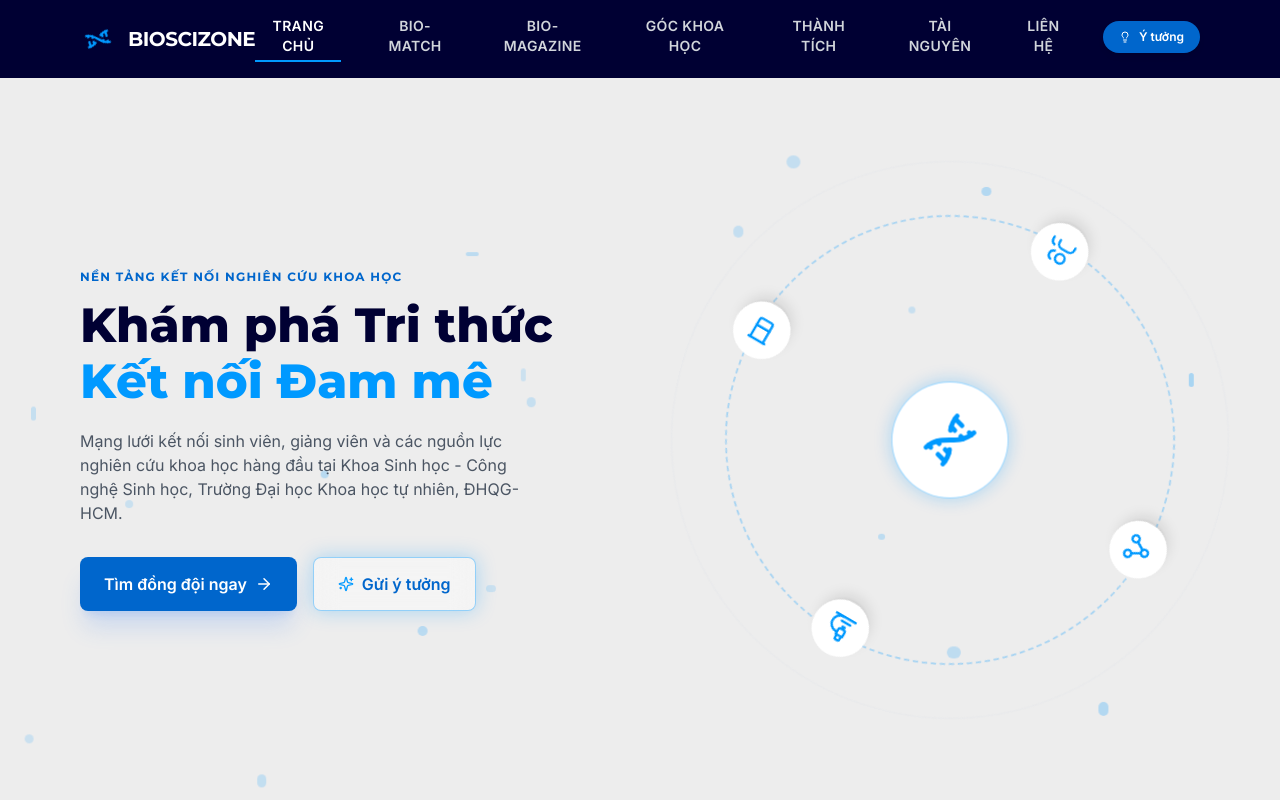
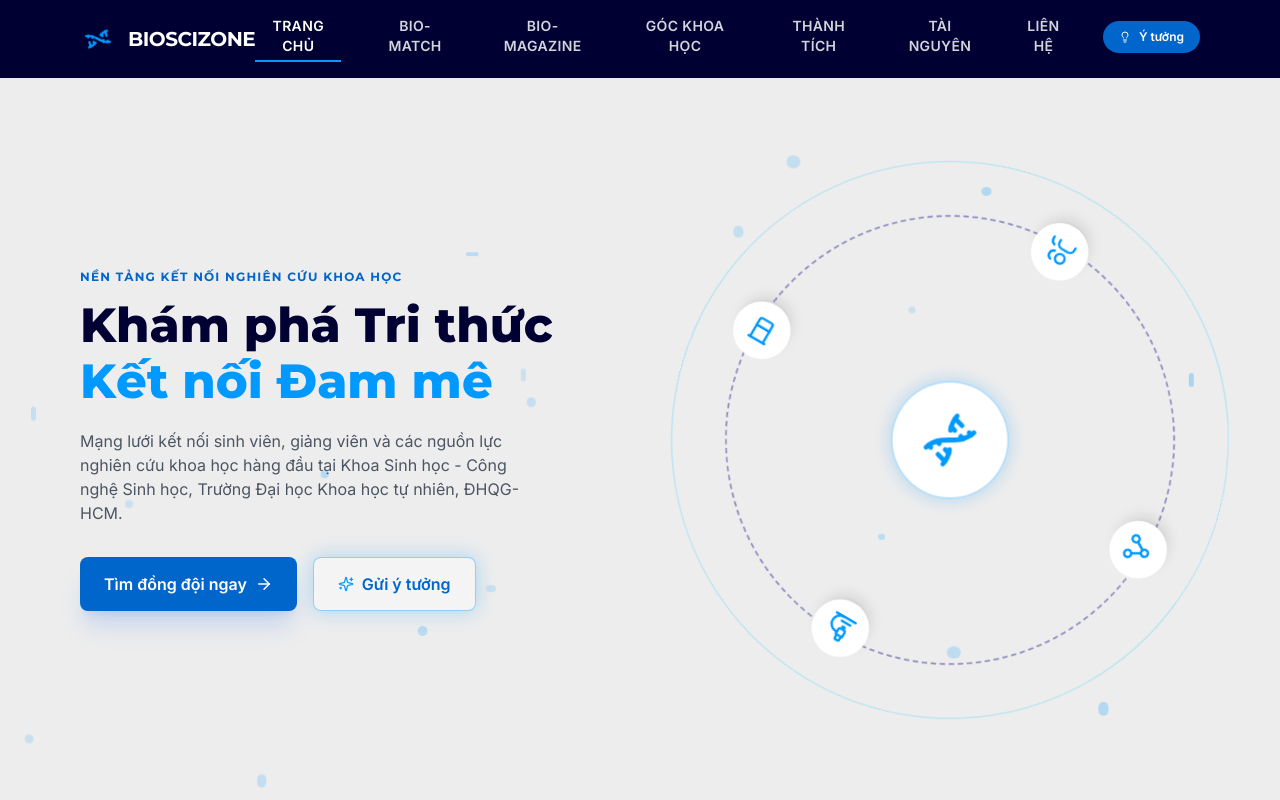
Before and after one commit to eiyuumiru/BIOSCIZONE, a React (Vite) app: page / in a window 1280 px wide. Shown: the top 800 px of the page. Built offline with nearby package versions, Linux system fonts and the light colour scheme.

Commit message:
update orbit display

```diff
--- a/src/components/views/HomeView.tsx
+++ b/src/components/views/HomeView.tsx
@@ -92,8 +92,8 @@ const HomeView: FC<HomeViewProps> = ({ setCurrentView, onIdeaClick }) => {
                     <div className="relative h-[350px] md:h-[500px] flex items-center justify-center overflow-visible">
                         <div className="scale-[0.4] md:scale-[0.7] lg:scale-90 flex items-center justify-center relative">
                             {/* DNA Axis / Central Hub */}
-                            <div className="w-[500px] h-[500px] rounded-full border-2 border-dashed border-[#0099FF]/30 flex items-center justify-center relative animate-[spin_20s_linear_infinite]">
-                                <div className="absolute w-full h-full rounded-full border border-gray-200 opacity-50 scale-125"></div>
+                            <div className="w-[500px] h-[500px] rounded-full border-2 border-dashed border-[#000080]/40 flex items-center justify-center relative animate-[spin_20s_linear_infinite]">
+                                <div className="absolute w-full h-full rounded-full border border-[#33CCFF] opacity-30 scale-125"></div>
                             </div>
 
                             {/* Central Logo */}
```
